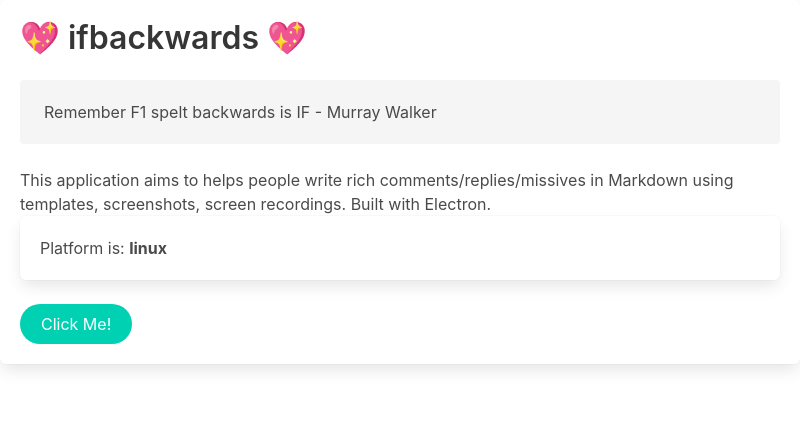
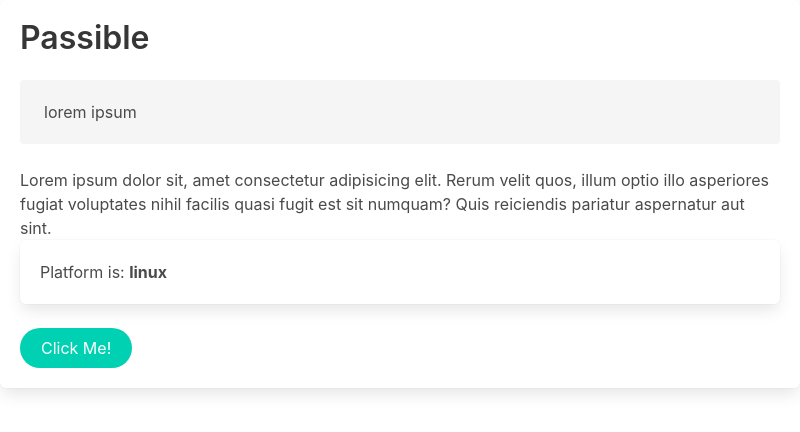
Before and after one commit to karl-denby/passible, an Electron app: page src/index.html in a window 800 px wide. Drawn offline with Linux system fonts and the light colour scheme.

Commit message:
Modify Template

```diff
--- a/src/css/index.css
+++ /dev/null
@@ -1,6 +0,0 @@
-body {
-  font-family: -apple-system, BlinkMacSystemFont, "Segoe UI", Roboto, Helvetica, Arial, sans-serif;
-  margin: auto;
-  max-width: 38rem;
-  padding: 2rem;
-}
--- a/src/index.html
+++ b/src/index.html
@@ -2,21 +2,20 @@
 <html>
   <head>
     <meta charset="UTF-8">
-    <title>ifbackwards</title>
+    <title>passible</title>
     <!--<link rel="stylesheet" href="index.css">-->
     <link rel="stylesheet" href="css/mystyles.css"/>
     <script defer src="render.js"></script>
   </head>
   <body>
     <div class="box">
-      <h1 class="title">💖 ifbackwards 💖</h1>
-      <p class="notification">Remember F1 spelt backwards is IF - Murray Walker</p>
-      <p>This application aims to helps people write rich comments/replies/missives in Markdown using templates, screenshots, screen recordings. Built with Electron.</p>
+      <h1 class="title">Passible</h1>
+      <p class="notification">lorem ipsum</p>
+      <p>Lorem ipsum dolor sit, amet consectetur adipisicing elit. Rerum velit quos, illum optio illo asperiores fugiat voluptates nihil facilis quasi fugit est sit numquam? Quis reiciendis pariatur aspernatur aut sint.</p>
       <p class="box">
         Platform is: <b><script>document.write(process.platform)</script></b>
       </p>
     <button id="clickMe" class="button is-primary is-rounded" type="button">Click Me!</button>
   </div>
-
   </body>
 </html>
```
Also changed, not shown: package.json (+9 -6 lines), README.md, 1 other file.
